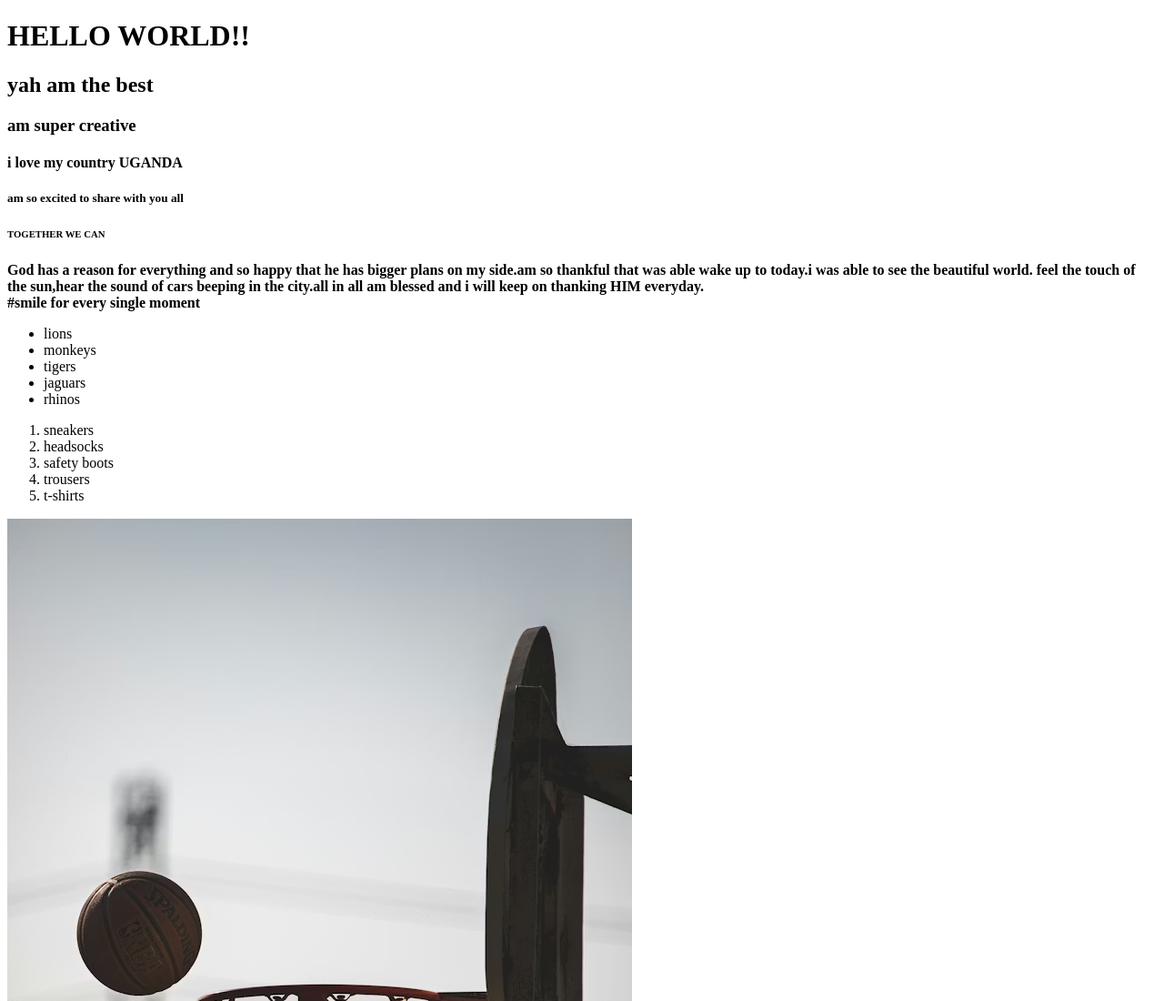
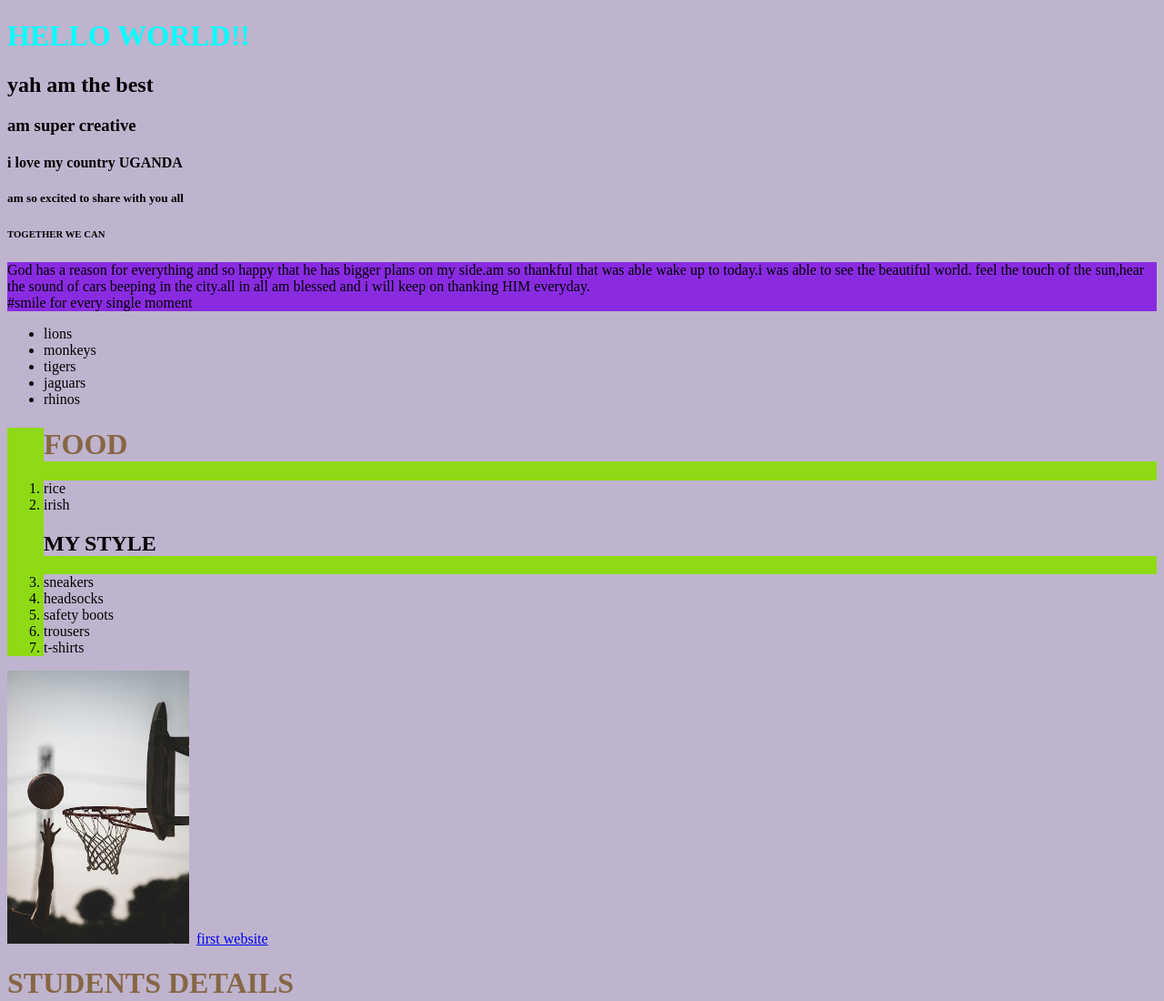
Before and after one commit to martha-kent/codequeen15, a plain HTML site: page index.html in a window 1280 px wide. Shown: the top 1100 px of the page at 91% size. Drawn offline with Linux system fonts and the light colour scheme.

Commit message:
added a portfolio.html file

```diff
--- /dev/null
+++ b/home.css
@@ -0,0 +1,25 @@
+*{
+    background-color:rgb(191, 180, 206);
+
+
+
+}
+h1{
+    color: rgb(133, 103, 68);
+
+}
+img{
+    width: 200px;
+
+
+
+
+
+
+}
+.instagram{
+    color: rgb(158, 151, 202);
+}
+.food{
+    background-color: rgb(142, 218, 20);
+}
--- a/index.html
+++ b/index.html
@@ -3,16 +3,17 @@
 
 <head>
     <title>my first website</title>
+    <link rel="stylesheet" href="home.css">
 </head>
 
 <body>
-    <h1>HELLO WORLD!!</h1>
+    <h1 style="color:aqua">HELLO WORLD!!</h1>
     <h2>yah am the best</h2>
     <h3>am super creative</h3>
     <h4>i love my country UGANDA</h4>
     <h5>am so excited to share with you all</h5>
     <h6>TOGETHER WE CAN</h6>
-    <P><b>God has a reason for everything and so happy that he has bigger plans on my side.am so thankful that was able
+    <P style="background-color: blueviolet; color: ;">God has a reason for everything and so happy that he has bigger plans on my side.am so thankful that was able
         wake up to today.i was able to see the beautiful world. feel the touch of the sun,hear the sound of cars beeping
         in the city.all in all am blessed and i will keep on thanking HIM everyday.<br>#smile for every single moment</b>
     <ul>
@@ -22,7 +23,17 @@
         <li>jaguars</li>
         <li>rhinos</li>
     </ul>
-    <ol>
+    <ol class="food">
+        <h1><b>FOOD
+
+        </b></h1>
+        <li>rice
+
+        </li>
+        <li>irish
+<h2><b>MY STYLE</b></h2>
+        </li>
+
         <li>sneakers</li>
         <li>headsocks</li>
         <li>safety boots</li>
```
Also changed, not shown: home.html (added, +14 -0 lines), portifolio.html (added, +11 -0 lines).
